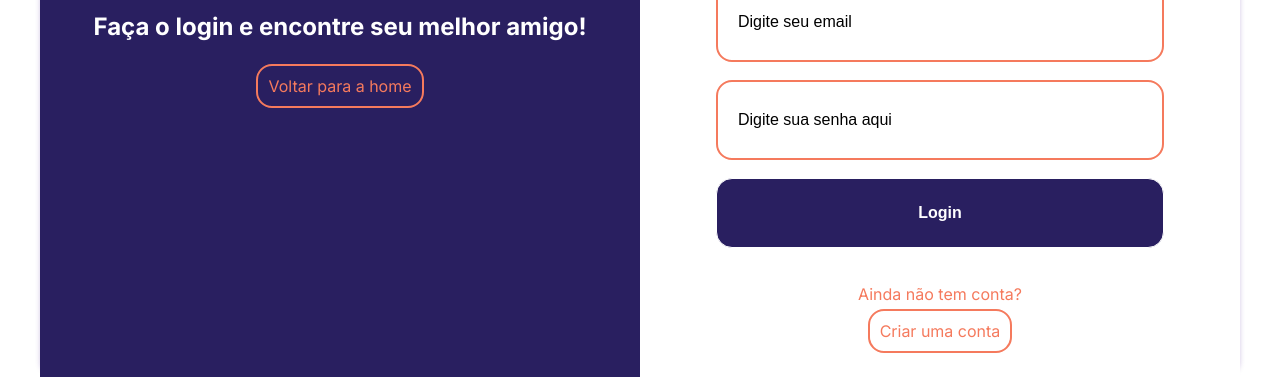
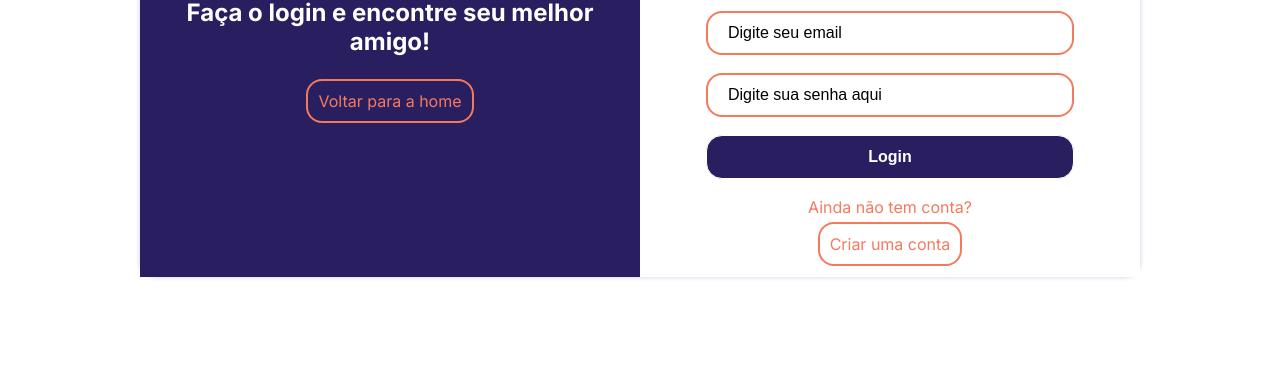
Before and after one commit to LuccaHaddadSerejo/js-vanilla-petsete, a plain HTML site: page src/pages/login.html in a window 1280 px wide. Shown: the part 423-800 px from the top of the page. Drawn offline with Linux system fonts and the light colour scheme.

Commit message:
fix: size buttons and inputs

```diff
--- a/src/pages/login.html
+++ b/src/pages/login.html
@@ -25,15 +25,17 @@
     <main class="main-login">
 
         <section class="none" id="section-title">
-                <img src="../imgs/LogoPetSete.png" alt="">
-                <h2 class="slogan-login">Faça o login e encontre seu melhor amigo!</h2>
+            <img src="../imgs/LogoPetSete.png" href="../../index.html" alt="">
+            <h2 class="slogan-login">Faça o login e encontre seu melhor amigo!</h2>
 
-                <a href="../../index.html" class="btn-redirectHome">Voltar para a home</a>
+            <a href="../../index.html" class="btn-redirectHome">Voltar para a home</a>
 
         </section>
 
         <section id="section-login" class="section-login">
-            <img class="seta-return" src="../imgs/setareturn.png" alt="return-seta">
+            <a href="../../index.html">
+                <img class="seta-return" src="../imgs/setareturn.png" alt="return-seta">
+            </a>
             <div class="div-section flex flex-col jus-center gap18">
                 <div class="div-logomb flex al-center">
                     <img class="logo-mobile" src="../imgs/LogoPetSete.png" alt="logoPetSete">
@@ -52,5 +54,5 @@
             </div>
         </section>
     </main>
-<script type="module" src="../scripts/login.js"></script>
+    <script type="module" src="../scripts/login.js"></script>
 </body>
--- a/src/styles/buttons.css
+++ b/src/styles/buttons.css
@@ -72,13 +72,13 @@
     position: absolute;
     top: 30px;
     left: 20px;
-    width: 40px;
+    width: 30px;
 }
 
 .inputs-login{
     padding: 20px;
     width: 80%;
-    height: 70px;
+    height: 44px;
     border-radius: var(--radius-16);
     outline: none;
     border: var(--border-2) var(--color-main);
@@ -101,8 +101,8 @@
 }
 #login-button{
     width: 80%;
-    height: 70px;
-    margin-bottom: 18px;
+    height: 44px;
+
 }
 
 #login-button:hover{
--- a/src/styles/login.css
+++ b/src/styles/login.css
@@ -58,8 +58,8 @@
     }
 
     .main-login{
-    max-width: 1200px;
-    max-height: 900px;
+    max-width: 1000px;
+    max-height: 600px;
     margin: 0 auto;
     background: var(--color-secondary);
     display: flex;
@@ -97,7 +97,6 @@
         border: var(--border-2) var(--color-main);
         background-color: var(--color-white);
         width: 80%;
-        height: 80px;
     }
     .inputs-login:hover{
         border: var(--border-2) var(--color-main);
```
